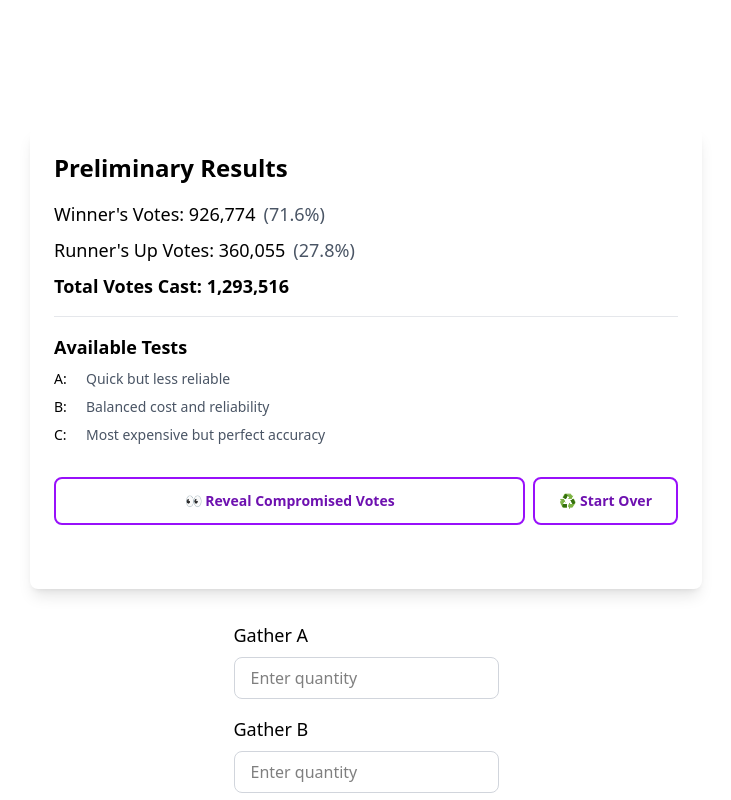
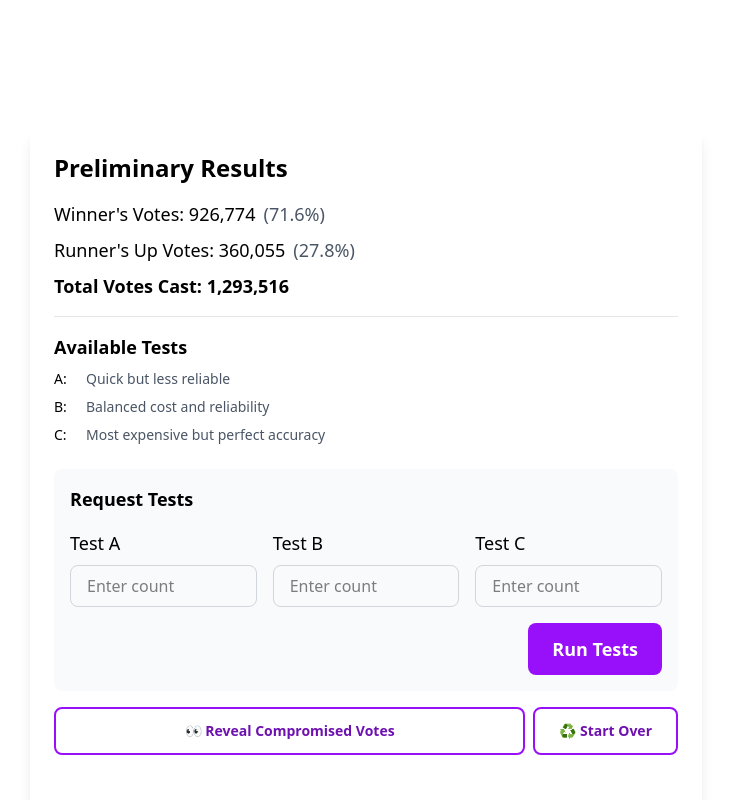
Before and after one commit to dsernst/simulate-corrupted-election, a Next.js app: page / in a window 1280 px wide. Both pictures are taken after a click on the button "Simulate new Election". Shown: the top 800 px of the page, without its empty margins (274-1005 px from the left). Built offline with nearby package versions, Linux system fonts and the light colour scheme.

Commit message:
Begin adding in RequestTests functionality

```diff
--- /dev/null
+++ b/app/components/RequestTests.tsx
@@ -0,0 +1,68 @@
+import { NumberInput } from './NumberInput'
+import { Button } from './Button'
+
+export interface TestResults {
+  gatherA: string
+  gatherB: string
+  gatherC: string
+}
+
+interface RequestTestsProps {
+  testResults: TestResults
+  onTestResultsChange: (results: TestResults) => void
+  onSubmit: () => void
+}
+
+export function RequestTests({
+  testResults,
+  onTestResultsChange,
+  onSubmit,
+}: RequestTestsProps) {
+  return (
+    <div className="mt-6 p-4 bg-gray-50 rounded-lg">
+      <h3 className="text-lg font-semibold mb-4">Request Tests</h3>
+      <div className="space-y-4">
+        <div className="grid grid-cols-3 gap-4">
+          <div>
+            <NumberInput
+              id="gatherA"
+              label="Test A"
+              value={testResults.gatherA}
+              onChange={(value) =>
+                onTestResultsChange({ ...testResults, gatherA: value })
+              }
+              placeholder="Enter count"
+            />
+          </div>
+          <div>
+            <NumberInput
+              id="gatherB"
+              label="Test B"
+              value={testResults.gatherB}
+              onChange={(value) =>
+                onTestResultsChange({ ...testResults, gatherB: value })
+              }
+              placeholder="Enter count"
+            />
+          </div>
+          <div>
+            <NumberInput
+              id="gatherC"
+              label="Test C"
+              value={testResults.gatherC}
+              onChange={(value) =>
+                onTestResultsChange({ ...testResults, gatherC: value })
+              }
+              placeholder="Enter count"
+            />
+          </div>
+        </div>
+        <div className="flex justify-end">
+          <Button onClick={onSubmit} className="px-6">
+            Run Tests
+          </Button>
+        </div>
+      </div>
+    </div>
+  )
+}
--- a/app/components/SimulationResults.tsx
+++ b/app/components/SimulationResults.tsx
@@ -1,12 +1,16 @@
 import { SimulationResults, calculatePercentage } from '../utils/simulation'
 import { AvailableTests } from './AvailableTests'
 import { RevealStartOverLine } from './RevealStartOverLine'
+import { RequestTests, TestResults } from './RequestTests'
 
 interface SimulationResultsProps {
   results: SimulationResults
   showCompromised: boolean
   onToggleCompromised: () => void
   onStartOver: () => void
+  testResults: TestResults
+  onTestResultsChange: (results: TestResults) => void
+  onRunTests: () => void
 }
 
 export function SimulationResultsDisplay({
@@ -14,6 +18,9 @@ export function SimulationResultsDisplay({
   showCompromised,
   onToggleCompromised,
   onStartOver,
+  testResults,
+  onTestResultsChange,
+  onRunTests,
 }: SimulationResultsProps) {
   return (
     <div className="mt-8 p-6 bg-white shadow-lg rounded-lg w-full max-w-2xl">
@@ -38,6 +45,12 @@ export function SimulationResultsDisplay({
         <div className="mt-4 pt-4 border-t border-gray-200">
           <AvailableTests />
 
+          <RequestTests
+            testResults={testResults}
+            onTestResultsChange={onTestResultsChange}
+            onSubmit={onRunTests}
+          />
+
           <RevealStartOverLine
             {...{ results, showCompromised, onToggleCompromised, onStartOver }}
           />
--- a/app/page.tsx
+++ b/app/page.tsx
@@ -2,7 +2,7 @@
 
 import { useState } from 'react'
 import { SimulationResultsDisplay } from './components/SimulationResults'
-import { TestInputs, TestResults } from './components/TestInputs'
+import { TestResults } from './components/RequestTests'
 import { SimulationResults, generateSimulation } from './utils/simulation'
 import { Button } from './components/Button'
 
@@ -25,19 +25,15 @@ export default function Home() {
       {!simulation ? (
         <Button onClick={handleSimulate}>Simulate new Election</Button>
       ) : (
-        <>
         <SimulationResultsDisplay
           results={simulation}
           showCompromised={showCompromised}
           onToggleCompromised={() => setShowCompromised(!showCompromised)}
           onStartOver={handleSimulate}
-          />
-          <TestInputs
           testResults={testResults}
           onTestResultsChange={setTestResults}
-            onSubmit={handleSimulate}
+          onRunTests={handleSimulate}
         />
-        </>
       )}
     </main>
   )
```
Lines whose indentation alone changed are shown as unchanged.
